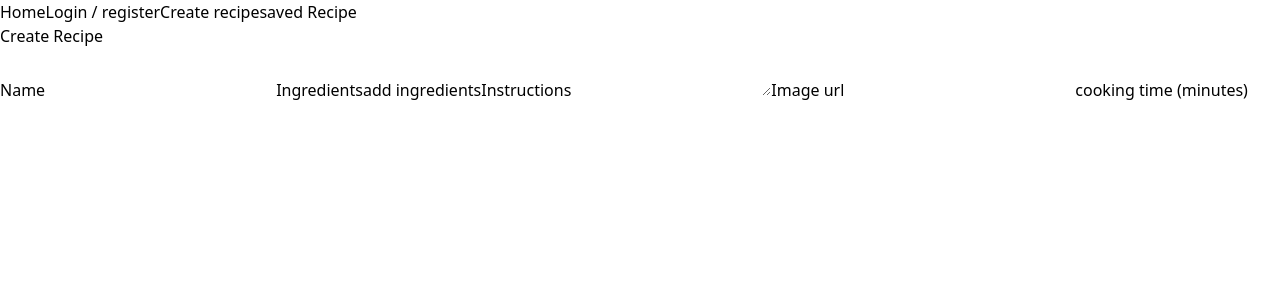
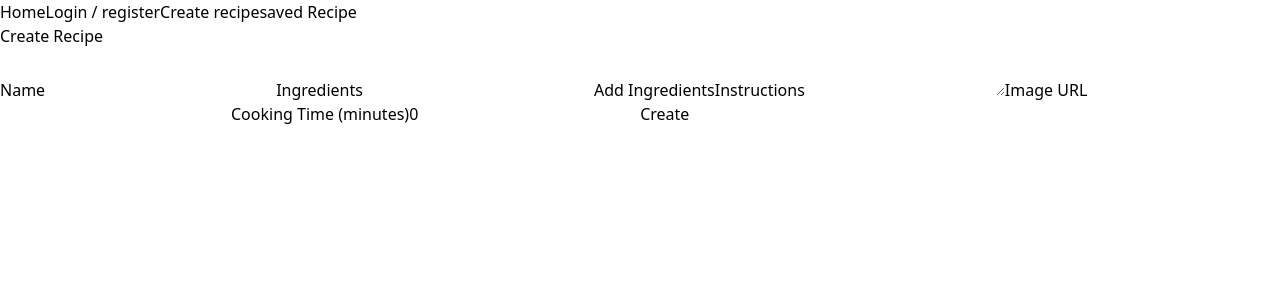
Before and after one commit to vader2k/Food, a React (Vite) app in the folder frontend/: page /create-recipe in a window 1280 px wide. Shown: the top 300 px of the page. Built offline with nearby package versions, Linux system fonts and the light colour scheme.

Commit message:
@add/ added api to fetch recipes and save recipe for users

```diff
--- /dev/null
+++ b/frontend/src/hooks/useGetUserId.jsx
@@ -0,0 +1,5 @@
+
+
+export const useGetUserId = () => {
+  return window.localStorage.getItem('userId');
+}
--- a/frontend/src/pages/Auth.jsx
+++ b/frontend/src/pages/Auth.jsx
@@ -29,11 +29,11 @@ const Login = () => {
       })
       console.log(res.data)
       setCookies("access_token", res.data.token, {httpOnly: true})
-      window.localStorage.setItem("userId", res.data.userId)
+      window.localStorage.setItem("userId", res.data.userID)
       navigate('/')
       alert("login successfully")
     } catch (error) {
-      console.log(error.message)
+      console.log(error.response.data.message)
     }
   }
 
--- a/frontend/src/pages/CreateRecipe.jsx
+++ b/frontend/src/pages/CreateRecipe.jsx
@@ -1,99 +1,143 @@
-import { useState } from "react"
+import { useState, useEffect } from "react";
+import axios from 'axios';
+import { useGetUserId } from '../hooks/useGetUserId';
+import { useNavigate } from 'react-router-dom'
 
 const CreateRecipe = () => {
+  const userID = useGetUserId();
+  const navigate = useNavigate();
 
   const [recipe, setRecipe] = useState({
     name: '',
-    ingredients: [],
+    ingredients: [''],
     instructions: '',
-    imageurl: '',
+    image: '',
     cookingTime: 0,
-    userOwner:0
-  })
+    userOwner: ''
+  });
 
-  const handleChange = (e)=>{
+  useEffect(() => {
+    setRecipe(prevRecipe => ({
+      ...prevRecipe,
+      userOwner: userID
+    }));
+  }, [userID]);
+
+  const handleChange = (e) => {
     setRecipe({
-     ...recipe,
+      ...recipe,
       [e.target.name]: e.target.value
-    })
-  }
+    });
+  };
 
   const addIngredients = () => {
-    setRecipe({
-     ...recipe,
-      ingredients: [...recipe.ingredients, '']
-    })
-  }
+    setRecipe(prevRecipe => ({
+      ...prevRecipe,
+      ingredients: [...prevRecipe.ingredients, '']
+    }));
+  };
 
   const handleIngredientChange = (e, index) => {
-    const {value} = e.target.value;
-    const ingredients = recipe.ingredients;
-    ingredients[index] = value;
-    setRecipe({
-     ...recipe,
-      ingredients
-    })
-  }
+    const { value } = e.target;
+    setRecipe(prevRecipe => {
+      const updatedIngredients = prevRecipe.ingredients.map((ingredient, i) => (
+        i === index ? value : ingredient
+      ));
+      return {
+        ...prevRecipe,
+        ingredients: updatedIngredients
+      };
+    });
+  };
 
-  console.log(recipe)
+  const onSubmit = async (e) => {
+    e.preventDefault();
+    try {
+      await axios.post("http://localhost:3000/api/v1/recipes", recipe);
+      alert("Recipe created successfully!");
+      setRecipe({
+        name: '',
+        ingredients: [''],
+        instructions: '',
+        imageurl: '',
+        cookingTime: 0,
+        userOwner: userID
+      });
+      navigate('/')
+    } catch (error) {
+      console.error("There was an error creating the recipe:", error);
+      alert("Failed to create recipe. Please try again.");
+    }
+  };
 
   return (
     <div className="w-full h-full flex flex-col items-center justify-center p-10">
       <h2 className="py-4 text-4xl font-bold">Create Recipe</h2>
-      <form className="flex flex-col gap-3">
+      <form onSubmit={onSubmit} className="flex flex-col gap-3">
         <label htmlFor="name">Name</label>
         <input
           type="text"
           id="name"
           name="name"
+          value={recipe.name}
           onChange={handleChange}
           className="border border-black w-[300px] p-2"
         />
         <label htmlFor="ingredients">Ingredients</label>
-        {recipe.ingredients.map((ingredients, index) => (
+        {recipe.ingredients.map((ingredient, index) => (
           <input
             key={index}
             type="text"
             name="ingredients"
             id="ingredients"
-            value={ingredients}
+            value={ingredient}
             onChange={(e) => handleIngredientChange(e, index)}
             className="border border-black w-[300px] p-2"
           />
         ))}
         <button
+          type="button"
           onClick={addIngredients}
           className="border border-black capitalize"
         >
-            add ingredients
+          Add Ingredients
         </button>
 
         <label htmlFor="instructions">Instructions</label>
         <textarea
           name="instructions"
           id="instructions"
+          value={recipe.instructions}
           onChange={handleChange}
           className="border border-black w-[300px] p-2"
         ></textarea>
-        <label htmlFor="imageurl">Image url</label>
+        <label htmlFor="imageurl">Image URL</label>
         <input
           type="text"
-          name="imageurl"
-          id="imageurl"
+          name="image"
+          id="image"
+          value={recipe.imageurl}
           onChange={handleChange}
           className="border border-black w-[300px] p-2"
         />
-        <label htmlFor="cookingTime">cooking time (minutes)</label>
+        <label htmlFor="cookingTime">Cooking Time (minutes)</label>
         <input
           type="number"
           name="cookingTime"
           id="cookingTime"
+          value={recipe.cookingTime}
           onChange={handleChange}
           className="border border-black w-[300px] p-2"
         />
+        <button
+          type="submit"
+          className="border border-black"
+        >
+          Create
+        </button>
       </form>
     </div>
-  )
-}
+  );
+};
 
-export default CreateRecipe
+export default CreateRecipe;
--- a/frontend/src/pages/Home.jsx
+++ b/frontend/src/pages/Home.jsx
@@ -1,8 +1,66 @@
-
+import { useState, useEffect } from "react"
+import axios from 'axios'
+import { useGetUserId } from "../hooks/useGetUserId"
 
 const Home = () => {
+  const userID = useGetUserId()
+  const [recipes, setRecipes] = useState([])
+  const [savedRecipes, setSavedRecipes] = useState([])
+
+  useEffect(() => {
+    const fetchRecipe = async () => {
+      try {
+        const response = await axios.get("http://localhost:3000/api/v1/recipes")
+        setRecipes(response.data.data)
+      } catch (error) {
+        console.error(error)
+      }
+    }
+
+    const fetchSavedRecipe = async () => {
+      try {
+        const response = await axios.get(`http://localhost:3000/api/v1/recipes/savedRecipes/id/${userID}`)
+        console.log(response.data.data)
+      } catch (error) {
+        console.error(error)
+      }
+    }
+
+    fetchRecipe()
+    fetchSavedRecipe()
+  }, [userID])
+
+  const saveRecipe = async (recipeID) => {
+    try {
+      const response = await axios.put("http://localhost:3000/api/v1/recipes", {
+        recipeID,
+        userID
+      })
+      console.log(response.data.data)
+    } catch (error) {
+      console.error(error)
+    }
+  }
+
   return (
-    <div>Home</div>
+    <section className="w-full flex flex-col items-center justify-center py-10">
+      <h2 className="py-10 font-bold text-3xl">Recipes</h2>
+      <ul className="flex flex-col gap-10">
+        {recipes.map((recipe) => (
+          <li key={recipe._id}>
+            <div>
+              <h2 className="text-center text-2xl font-medium capitalize">{recipe.name}</h2>
+              <button onClick={() => saveRecipe(recipe._id)}>Save</button>
+            </div>
+            <div>
+              <p>{recipe.instructions}</p>
+            </div>
+            <img className="w-[300px] object-contain" src={recipe.image} alt={recipe.name} />
+            <p>{recipe.cookingTime} (minutes)</p>
+          </li>
+        ))}
+      </ul>
+    </section>
   )
 }
 
```
Also changed, not shown: 2 other files (tests, documents, lock files or other folders).
